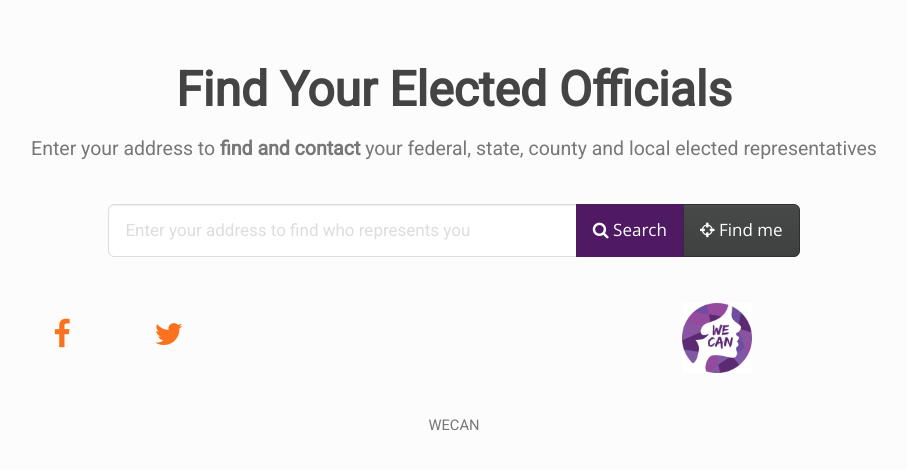
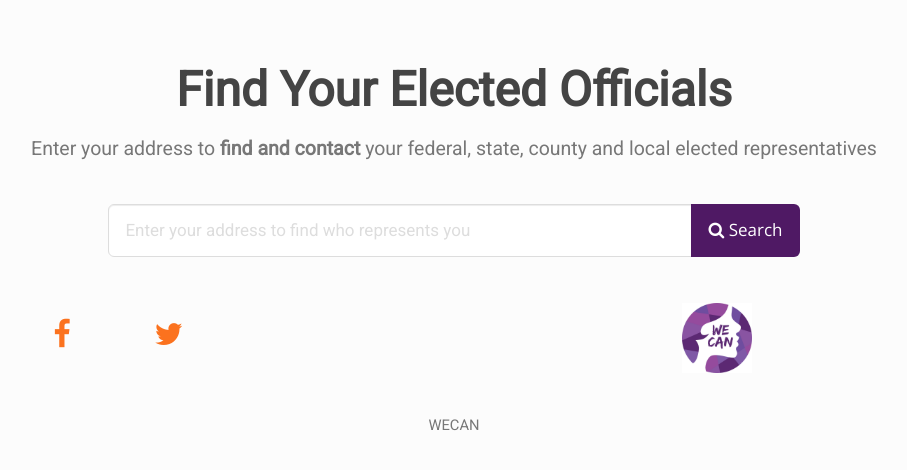
Before and after one commit to deyRupak/wecan-lookup, a Jekyll site: the page built from index.html, in a window 1280 px wide. Shown: the top 470 px of the page, without its empty margins (186-1093 px from the left). Built offline with Jekyll 4.4.1, drawn with Linux system fonts in a browser that asks for light colours; nearby versions of some CDN libraries.

Commit message:
Update index.html

```diff
--- a/index.html
+++ b/index.html
@@ -10,7 +10,7 @@ layout: default
             <input type="text" class="form-control" placeholder="Enter your address to find who represents you" id="address" name="address" >
             <span class="input-group-btn">
                 <button class="btn purple_bg" type="submit" id="address-search"><i class='fa fa-search' style="color: #fff"></i> <span class='hidden-xs hidden-sm' style="color: #fff">Search</span></button>
-                <button class="btn btn-default" type="submit" id="find-me"><i class='fa fa-crosshairs'></i> <span class='hidden-xs hidden-sm'>Find me</span> </button>
+                                <!-- <button class="btn btn-default" type="submit" id="find-me"><i class='fa fa-crosshairs'></i> <span class='hidden-xs hidden-sm'>Find me</span> </button> -->
             </span>
         </div>
         <div class='col-sm-8 col-sm-offset-2 filter_level' style="display: none">
```
